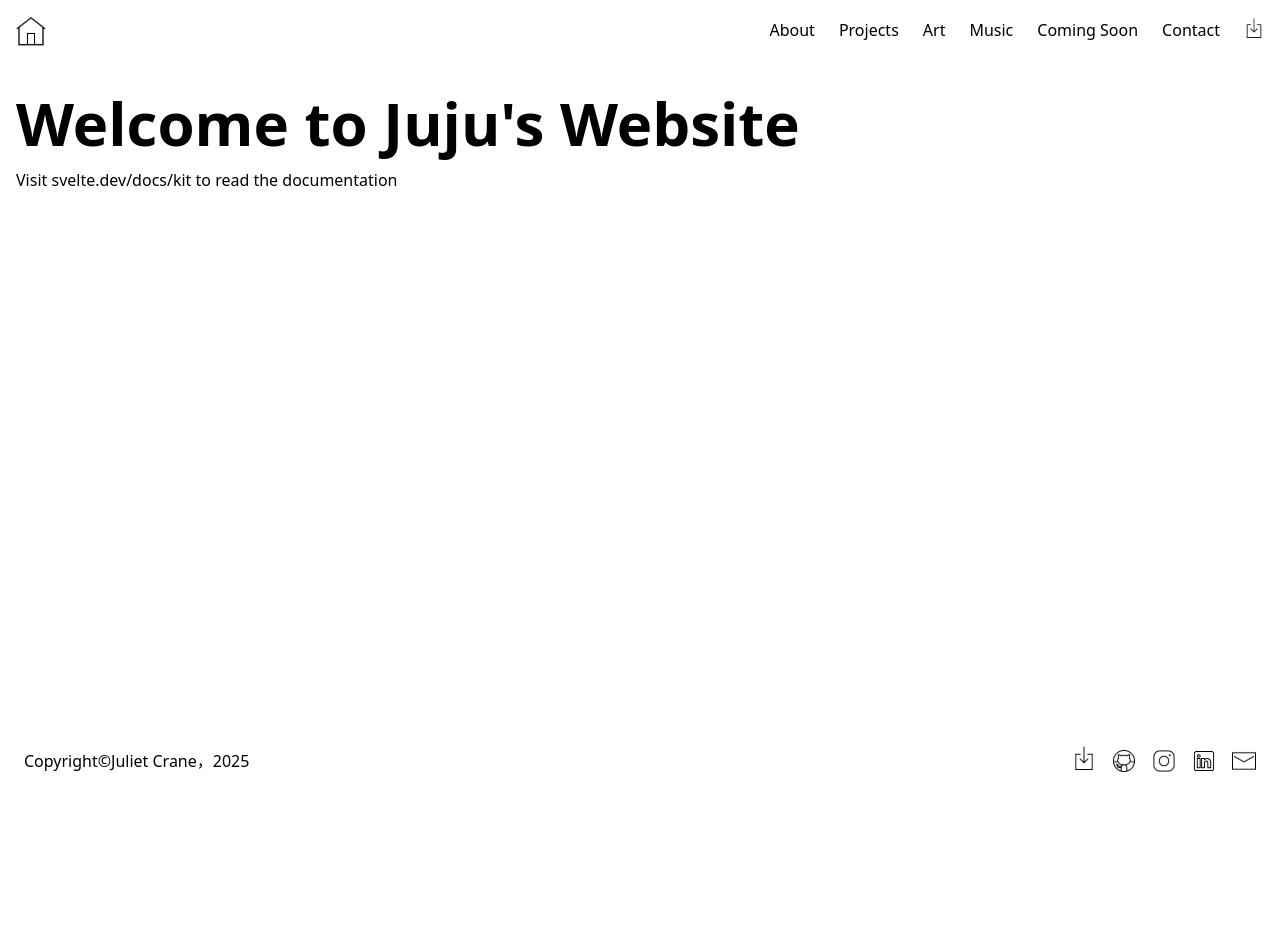
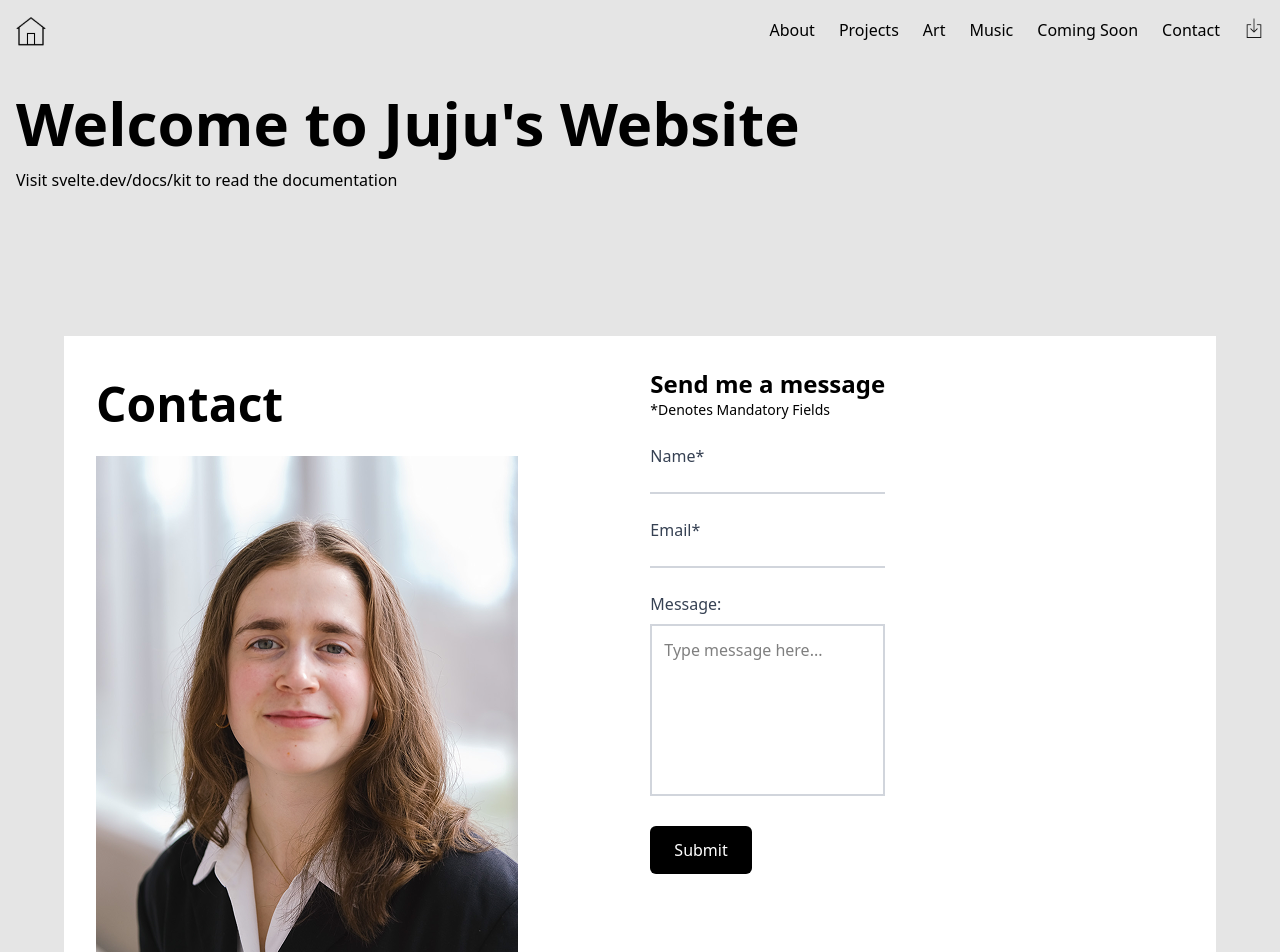
Before and after one commit to jujulcrane/juju-website, a SvelteKit app: page / in a window 1280 px wide. Shown: the top 952 px of the page. Before the commit the page ends 800 px from the top, so only its background shows below. Built offline with nearby package versions, Linux system fonts and the light colour scheme.

Commit message:
add button component and start contact section

```diff
--- /dev/null
+++ b/src/lib/components/Button.svelte
@@ -0,0 +1,29 @@
+<script lang="ts">
+	interface Props {
+		type?: 'button' | 'submit' | 'reset';
+		disabled?: boolean;
+		onclick?: () => void;
+		class?: string;
+		ariaLabel?: string;
+		children: any;
+	}
+
+	let {
+		type = 'button',
+		disabled = false,
+		onclick,
+		class: className = '',
+		ariaLabel,
+		children
+	}: Props = $props();
+</script>
+
+<button
+	{type}
+	{disabled}
+	onclick={onclick}
+	aria-label={ariaLabel}
+	class="bg-black text-white px-6 py-3 rounded-md font-medium hover:bg-gray-800 disabled:opacity-50 disabled:cursor-not-allowed transition-colors duration-200 cursor-pointer {className}"
+>
+	{@render children()}
+</button>
--- /dev/null
+++ b/src/lib/components/ContactSection.svelte
@@ -0,0 +1,76 @@
+<script lang="ts">
+	import Button from "./Button.svelte";
+
+	let name = '';
+	let email = '';
+	let message = '';
+
+	function handleSubmit(event: Event) {
+		event.preventDefault();
+		// Handle form submission here
+		console.log({ name, email, message });
+		// add form submission logic here
+	}
+</script>
+
+<section id="contact">
+  <div class="max-w-6xl mx-auto bg-white">
+    <div class="flex flex-row justify-between">
+      <div class="flex flex-col gap-y-4 p-8">
+        <h2 class="h2 font-bold text-black">Contact</h2>
+				<img
+					src="/ContactHeadshot.png"
+					alt="Juliet Crane headshot"
+					class=""
+				/>
+			</div>
+
+		<div class="p-8 grid grid-cols-1 lg:grid-cols-2 gap-16">
+			<div>
+				<h3 class="text-2xl font-semibold text-black">Send me a message</h3>
+
+				<form on:submit={handleSubmit} class="space-y-6">
+					<p class="text-sm text-black mb-6">*Denotes Mandatory Fields</p>
+
+					<div>
+						<label for="name" class="block text-gray-700">Name*</label>
+						<input
+							type="text"
+							id="name"
+							bind:value={name}
+							required
+							class="w-full border-b-2 border-gray-300 bg-transparent focus:border-gray-600 focus:outline-none transition-colors"
+						/>
+					</div>
+
+					<div>
+						<label for="email" class="block text-gray-700">Email*</label>
+						<input
+							type="email"
+							id="email"
+							bind:value={email}
+							required
+							class="w-full border-b-2 border-gray-300 bg-transparent focus:border-gray-600 focus:outline-none transition-colors"
+						/>
+					</div>
+
+					<div>
+						<label for="message" class="block text-gray-700 mb-2">Message:</label>
+						<textarea
+							id="message"
+							bind:value={message}
+							placeholder="Type message here..."
+							rows="6"
+							class="w-full border-2 border-gray-300 bg-transparent p-3 focus:border-gray-600 focus:outline-none transition-colors resize-none"
+						></textarea>
+					</div>
+
+					<Button type="submit" ariaLabel="Submit message" onclick={() => {}}>
+	          Submit
+          </Button>
+				</form>
+			</div>
+		</div>
+    </div>
+	</div>
+</section>
--- a/src/lib/components/Footer.svelte
+++ b/src/lib/components/Footer.svelte
@@ -10,7 +10,7 @@
 	<div class="container mx-auto p-6">
 		<div class="flex flex-col-reverse sm:flex-row items-center justify-between gap-y-2">
 			<div class="text-center">
-				<p>Copyright©Juliet Crane，2025</p>
+				<p>Copyright©Juliet Crane, 2025</p>
 			</div>
 			<div class="flex items-center space-x-4">
 				<DownloadButton
--- a/src/routes/+layout.svelte
+++ b/src/routes/+layout.svelte
@@ -2,6 +2,8 @@
 	import '../app.css';
 	import Navbar from '$lib/components/Navbar.svelte';
 	import Footer from '$lib/components/Footer.svelte';
+	import SectionSep from '$lib/components/SectionSep.svelte';
+	import ContactSection from '$lib/components/ContactSection.svelte';
 
 	let { children } = $props();
 </script>
@@ -27,12 +29,13 @@
 	<meta property="og:locale" content="en_US" />
 </svelte:head>
 
-<div class="flex min-h-screen flex-col">
+<div class="flex min-h-screen flex-col bg-[#E5E5E5]">
 	<Navbar />
 
 	<main class="container mx-auto flex-grow p-4">
 		{@render children()}
 	</main>
-
+	<SectionSep/>
+	<ContactSection/>
 	<Footer />
 </div>
```
Also changed, not shown: static/ContactHeadshot.png (added).
